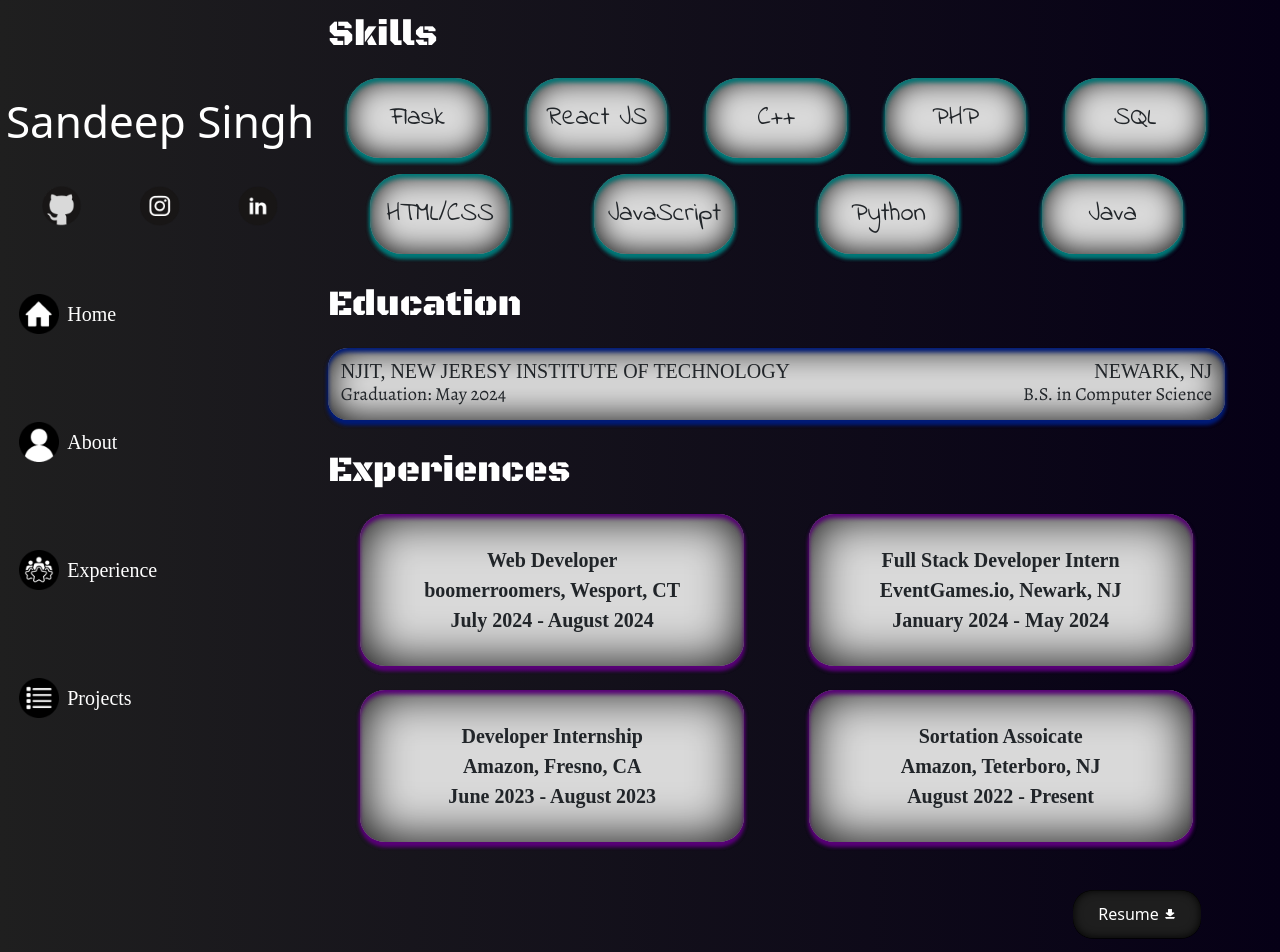
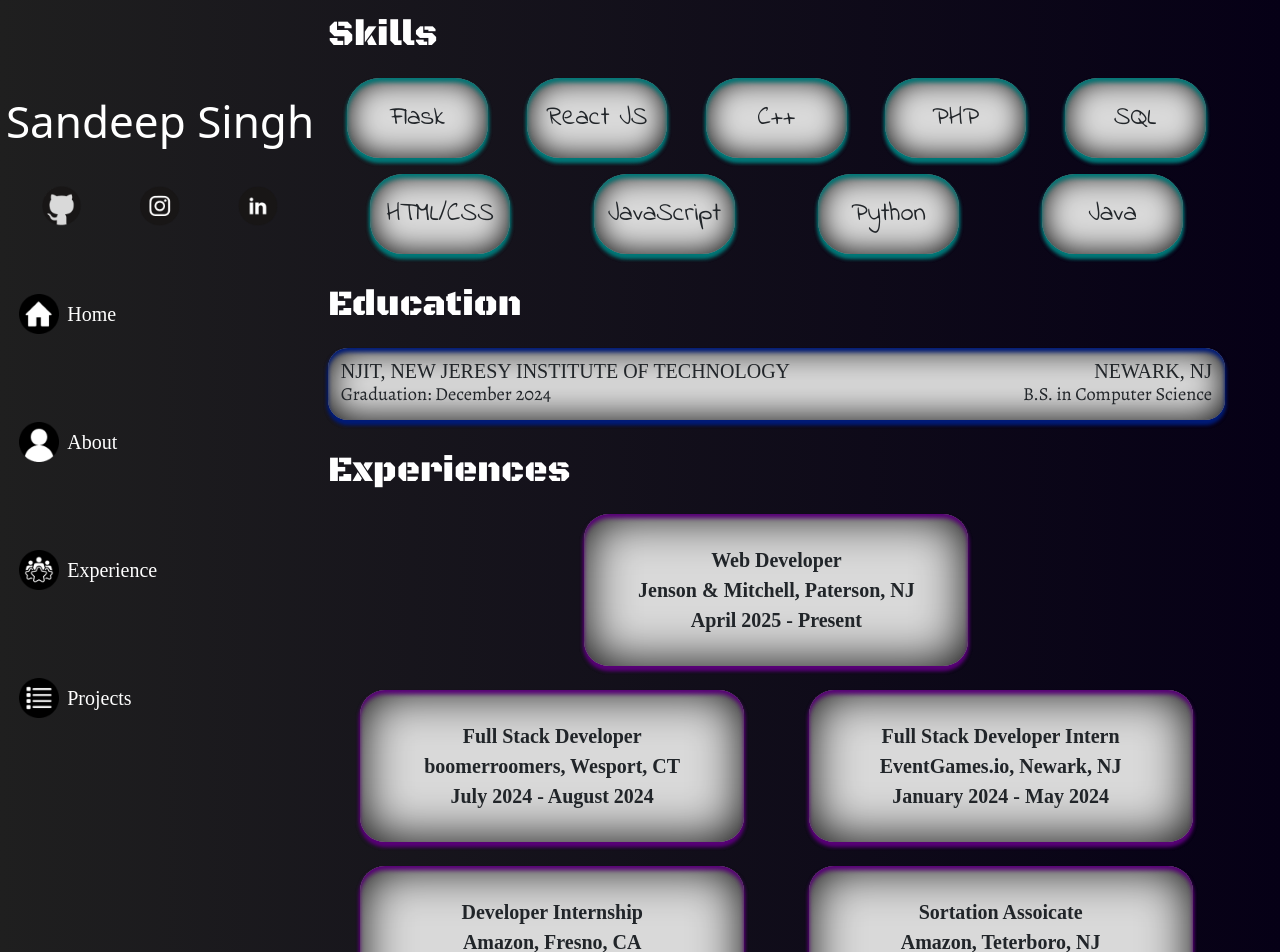
Before and after one commit to SandeepS3/personal-website, a React (Create React App) app: page /experience in a window 1280 px wide. Shown: the top 952 px of the page. Built offline with nearby package versions, Linux system fonts and the light colour scheme; a web font is replaced by a local one.

Commit message:
update to resume and experience

```diff
--- a/src/pages/Experience.js
+++ b/src/pages/Experience.js
@@ -23,7 +23,7 @@ const Experience = () => {
 
     const link = document.createElement("a");
     link.href = pdfFilePath;
-    link.setAttribute("download", `Sandeep's Resume`);
+    link.setAttribute("download", `Singh_Resume`);
     document.body.appendChild(link);
     link.click();
     document.body.removeChild(link);
@@ -56,7 +56,7 @@ const Experience = () => {
             <h> NEWARK, NJ</h>
           </div>
           <div style={styles.educationBottom}>
-            <h>Graduation: May 2024</h>
+            <h>Graduation: December 2024</h>
             <h>B.S. in Computer Science</h>
           </div>
         </div>
@@ -67,6 +67,15 @@ const Experience = () => {
           <div style={styles.experienceLeft}>
             <div style={styles.experiencesBoxStart}>
               <h>Web Developer</h>
+              <h>Jenson & Mitchell, Paterson, NJ</h>
+              <h>April 2025 - Present</h>
+            </div>
+          </div>
+        </div>
+        <div style={styles.experienceBoxes}>
+          <div style={styles.experienceLeft}>
+            <div style={styles.experiencesBoxStart}>
+              <h>Full Stack Developer</h>
               <h>boomerroomers, Wesport, CT</h>
               <h>July 2024 - August 2024</h>
             </div>
```
Also changed, not shown: 1 other file (tests, documents, lock files or other folders).
